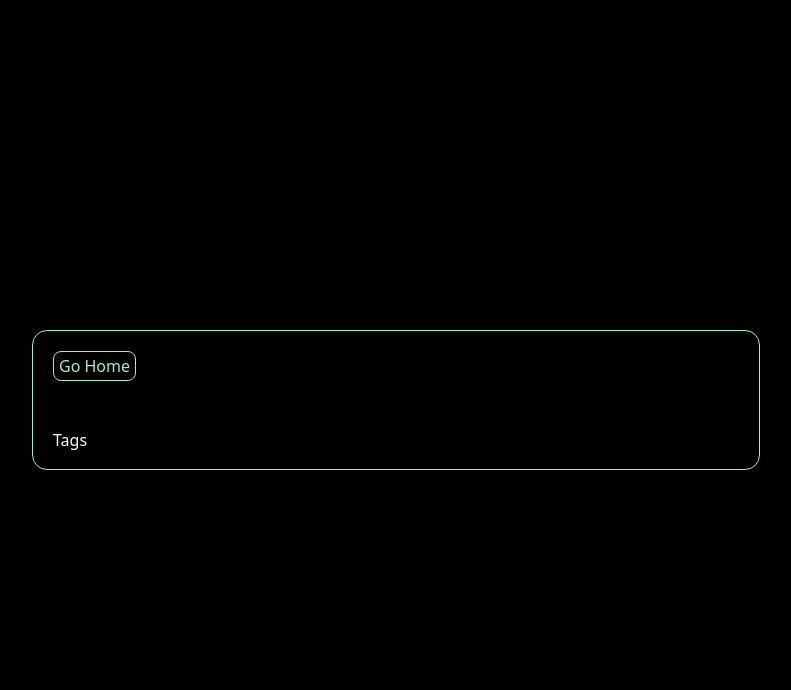
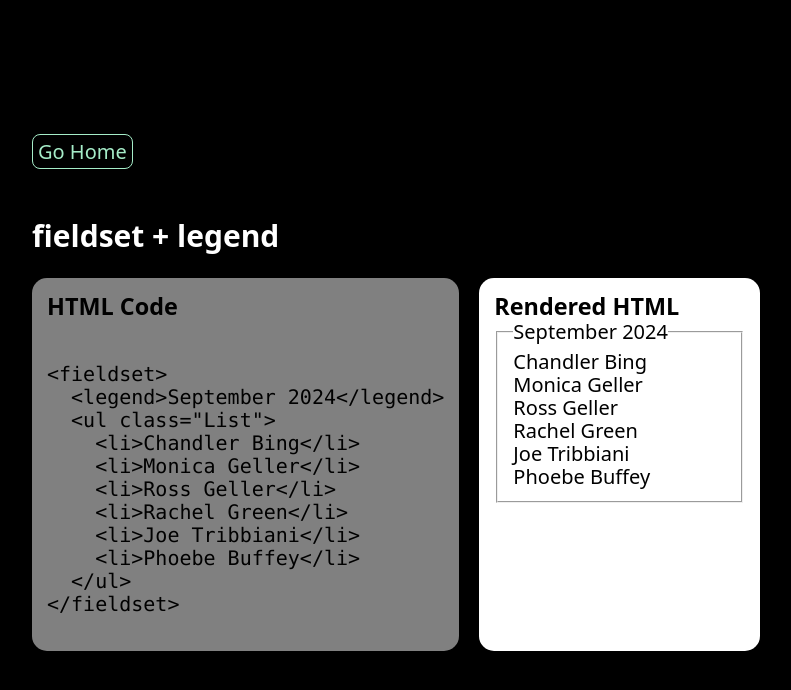
Before and after one commit to Elijah-Vakulenko/web-dev-training, a React (Vite) app: page /tags in a window 1280 px wide. Shown: the top 690 px of the page, without its empty margins (244-1035 px from the left). Built offline with nearby package versions, Linux system fonts and the light colour scheme.

Commit message:
layout edit

```diff
--- a/src/App.tsx
+++ b/src/App.tsx
@@ -1,4 +1,3 @@
-// App.tsx
 import { lazy, Suspense } from 'react';
 import { Routes, Route } from 'react-router-dom';
 
@@ -8,13 +7,15 @@ const Tags = lazy(() => import('./pages/Tags/Tags'));
 const Grid = lazy(() => import('./pages/Grid/Grid'));
 const Functions = lazy(() => import('./pages/Functions/Functions'));
 const Objects = lazy(() => import('./pages/Objects/Objects'));
+const Test = lazy(() => import('./pages/Test/Test'));
 
 function App() {
   return (
     <div className="container">
           <Suspense fallback={<div>Loading...</div>}>
             <Routes>
-              <Route path="/" element={<HomePage />} />
+          <Route path="/" element={<HomePage />} />
+              <Route path="/test" element={<Test />} />
               <Route path="/arrays" element={<Arrays />} />
               <Route path="/tags" element={<Tags />} />
               <Route path="/grid" element={<Grid />} />
--- a/src/components/HTML/HTML.tsx
+++ b/src/components/HTML/HTML.tsx
@@ -6,7 +6,7 @@ const HTML: FC = () => {
       <div className='card' >
           <h2>HTML</h2>
           <ul>
-         <li> <Link to="/tags">Tags</Link></li>
+         <li> <Link to="/tags">Rare tags / Рідкісні теги</Link></li>
           </ul>
     </div>
   )
--- a/src/components/JavaScript/JavaScript.tsx
+++ b/src/components/JavaScript/JavaScript.tsx
@@ -6,11 +6,9 @@ const JavaScript: FC = () => {
     <div className="card">
       <h2>JavaScript</h2>
       <ul>
-
-         <li> <Link to="/functions">Functions</Link></li>
-<li>          <Link to="/arrays">Arrays</Link></li>
-<li>          <Link to="/objects">Objects</Link></li>
-
+        <li><Link to="/functions">Functions / Функції</Link></li>
+        <li><Link to="/arrays">Arrays / Масиви</Link></li>
+        <li><Link to="/objects">Objects / Об'єкти</Link></li>
       </ul>
     </div>
   );
--- a/src/components/TypeScript/TypeScript.tsx
+++ b/src/components/TypeScript/TypeScript.tsx
@@ -3,7 +3,7 @@ const TypeScript: React.FC = () => {
      <div className='card' >
           <h2>TypeScript</h2>
           <ul>
-            <li>Types of</li>
+            <li>TypeScript for React / Типізація для Реакту</li>
           </ul>
     </div>
   )
--- a/src/index.css
+++ b/src/index.css
@@ -8,6 +8,7 @@ body {
   margin: 0;
   background-color: var(--main-bg-color);
   color: var(--main-text-color);
+  font-size: 20px;
 }
 
 html {
@@ -112,6 +113,11 @@ textarea {
 }
 
 .wrapper {
+  display: flex;
+  flex-direction: column;
+  gap: 20px;
+
+  @media screen and (min-width: 1024px) {
     display: grid;
     width: 100vw;
     grid-template-columns: repeat(2, 1fr);
@@ -119,6 +125,7 @@ textarea {
     padding: 50px;
     border: 1px solid #a5ecc8;
     border-radius: 15px;
+  }
 }
 
 .card {
@@ -128,23 +135,40 @@ textarea {
   padding: 20px;
 }
 
-.script {
+.input {
+  font-size: 9px;
+  width: 100%;
   padding: 15px;
   border-radius: 15px;
   background-color: gray;
   color: black;
+  @media screen and (min-width: 768px) {
+    font-size: 20px;
   }
 
-.console {
+  /* height: 100%; */
+}
+
+.output {
+  width: 100%;
   padding: 15px;
   border-radius: 15px;
   background-color: white;
   color: black;
+  /* height: 100%; */
 }
 
 .task {
   display: flex;
+  flex-direction: column;
+  gap: 15px;
+  width: 100%;
+  @media screen and (min-width: 1024px) {
+    display: grid;
+    grid-template-columns: repeat(2, 1fr);
     gap: 20px;
+    margin-bottom: 15px;
+  }
 }
 
 .btn {
@@ -160,3 +184,8 @@ textarea {
   color: black;
   background-color: #a5ecc8;
 }
+
+.center {
+  display: flex;
+  justify-content: center;
+}
--- a/src/pages/Arrays/Arrays.tsx
+++ b/src/pages/Arrays/Arrays.tsx
@@ -1,27 +1,28 @@
-// src/pages/Arrays/Arrays.tsx
 import React from 'react';
 import GoHomeBtn from '../../components/GoHomeBtn/GoHomeBtn';
 
-// Типизация для функции executeScript
-const executeScript = (script: string): string => {
-  const consoleOutput: string[] = [];
-  const consoleLog = (output: any) => consoleOutput.push(String(output));
+// Функция для выполнения первого скрипта
+const calculateTotalScript1 = (): string => {
+  const cart = [54, 28, 185, 78, 92, 17, 120];
+  let total = 0;
 
-  // Замена стандартного console.log на нашу функцию
-  const originalConsoleLog = console.log;
-  console.log = consoleLog;
-
-  try {
-    // Выполнение скрипта
-    eval(script);
-  } catch (e: any) {
-    consoleOutput.push(`Error: ${e.message}`);
+  for (let i = 0; i < cart.length; i += 1) {
+    total += cart[i];
   }
 
-  // Восстанавливаем оригинальный console.log
-  console.log = originalConsoleLog;
+  return `Total: ${total}`;
+};
 
-  return consoleOutput.join('\n');
+// Функция для выполнения второго скрипта
+const calculateTotalScript2 = (): string => {
+  const cart = [54, 28, 92, 17];
+  let total = 0;
+
+  for (const item of cart) {
+    total += item;
+  }
+
+  return `Total: ${total}`;
 };
 
 const Arrays: React.FC = () => {
@@ -29,46 +30,45 @@ const Arrays: React.FC = () => {
 const cart = [54, 28, 185, 78, 92, 17, 120];
 let total = 0;
 for (let i = 0; i < cart.length; i += 1) {
-    console.log(cart[i]);
-    total += cart[i];
+  total += cart[i];
 }
-console.log("Total:", total);
+output.log("Total:", total);
 `;
 
   const script2 = `
-const cart = [54, 28, 185, 78, 92, 17, 120];
+const cart = [54, 28, 92, 17];
 let total = 0;
 for (const item of cart) {
-    total += item;
+  total += item;
 }
-console.log("Total:", total);
+output.log("Total:", total);
 `;
 
   return (
-    <div className='card'>
+    <div className="card">
       <GoHomeBtn />
+      <h2>Arrays / Масивы</h2>
 
-      <h2>Arrays</h2>
-
-      <div className='task'>
+      {/* Первый скрипт */}
+      <div className="task">
         <div>
           <h3>Script 1</h3>
-          <pre className='script'>{script1}</pre>
+          <pre className="input">{script1}</pre>
         </div>
         <div>
-          <h4>Console Output:</h4>
-          <pre className='console'>{executeScript(script1)}</pre>
+          <h3>output Output:</h3>
+          <pre className="output">{calculateTotalScript1()}</pre>
         </div>
       </div>
 
-      <div className='task'>
+      <div className="task">
         <div>
           <h3>Script 2</h3>
-          <pre className='script'>{script2}</pre>
+          <pre className="input">{script2}</pre>
         </div>
         <div>
-          <h4>Console Output:</h4>
-          <pre className='console'>{executeScript(script2)}</pre>
+          <h3>output Output:</h3>
+          <pre className="output">{calculateTotalScript2()}</pre>
         </div>
       </div>
     </div>
--- a/src/pages/HomePage/HomePage.tsx
+++ b/src/pages/HomePage/HomePage.tsx
@@ -4,9 +4,16 @@ import JavaScript from '../../components/JavaScript/JavaScript';
 import ReactJS from '../../components/ReactJS/ReactJS';
 import TypeScript from '../../components/TypeScript/TypeScript';
 import NodeJS from '../../components/NodeJS/NodeJS';
+import { Link } from 'react-router-dom';
 
 const HomePage = () => {
   return (
+    <div>
+      <div className='center'>
+        <Link to="/test">
+          <button className='btn'>TEST PAGE</button>
+        </Link>
+      </div>
       <div className="wrapper">
         <HTML />
         <CSS />
@@ -15,6 +22,7 @@ const HomePage = () => {
         <TypeScript/>
         <NodeJS/>
       </div>
+    </div>
   );
 }
 
--- a/src/pages/Tags/Tags.tsx
+++ b/src/pages/Tags/Tags.tsx
@@ -1,10 +1,46 @@
 import React from 'react'
 import GoHomeBtn from '../../components/GoHomeBtn/GoHomeBtn';
 const Tags: React.FC = () => {
+
+  const htmlMarkup = `
+<fieldset>
+  <legend>September 2024</legend>
+  <ul class="List">
+    <li>Chandler Bing</li>
+    <li>Monica Geller</li>
+    <li>Ross Geller</li>
+    <li>Rachel Green</li>
+    <li>Joe Tribbiani</li>
+    <li>Phoebe Buffey</li>
+  </ul>
+</fieldset>
+`;
+
   return (
-    <div className='card'>
-      <GoHomeBtn />Tags</div>
-  )
-}
+    <div>
+      <GoHomeBtn />
+<h2>fieldset + legend</h2>
+      <div className='task'>
+        <div className="input">
+          <div>
+            <h3>HTML Code</h3>
+            <pre className="markup">{htmlMarkup}</pre>
+          </div>
+        </div>
+
+        <div className="output">
+          <div>
+            <h3>Rendered HTML</h3>
+            <div
+              className="rendered-html"
+              dangerouslySetInnerHTML={{ __html: htmlMarkup }}
+            />
+          </div>
+        </div>
+      </div>
+    </div>
+  );
+};
+
 
 export default Tags
--- /dev/null
+++ b/src/pages/Test/Test.tsx
@@ -0,0 +1,15 @@
+import React from 'react'
+import GoHomeBtn from '../../components/GoHomeBtn/GoHomeBtn';
+
+const Test: React.FC = () => {
+
+    return (
+  <div>
+          <div className='center'><GoHomeBtn /></div>
+
+        <div className='card'>JavaScript Testing Page</div>
+  </div>
+  )
+}
+
+export default Test
```
Lines whose indentation alone changed are shown as unchanged.
